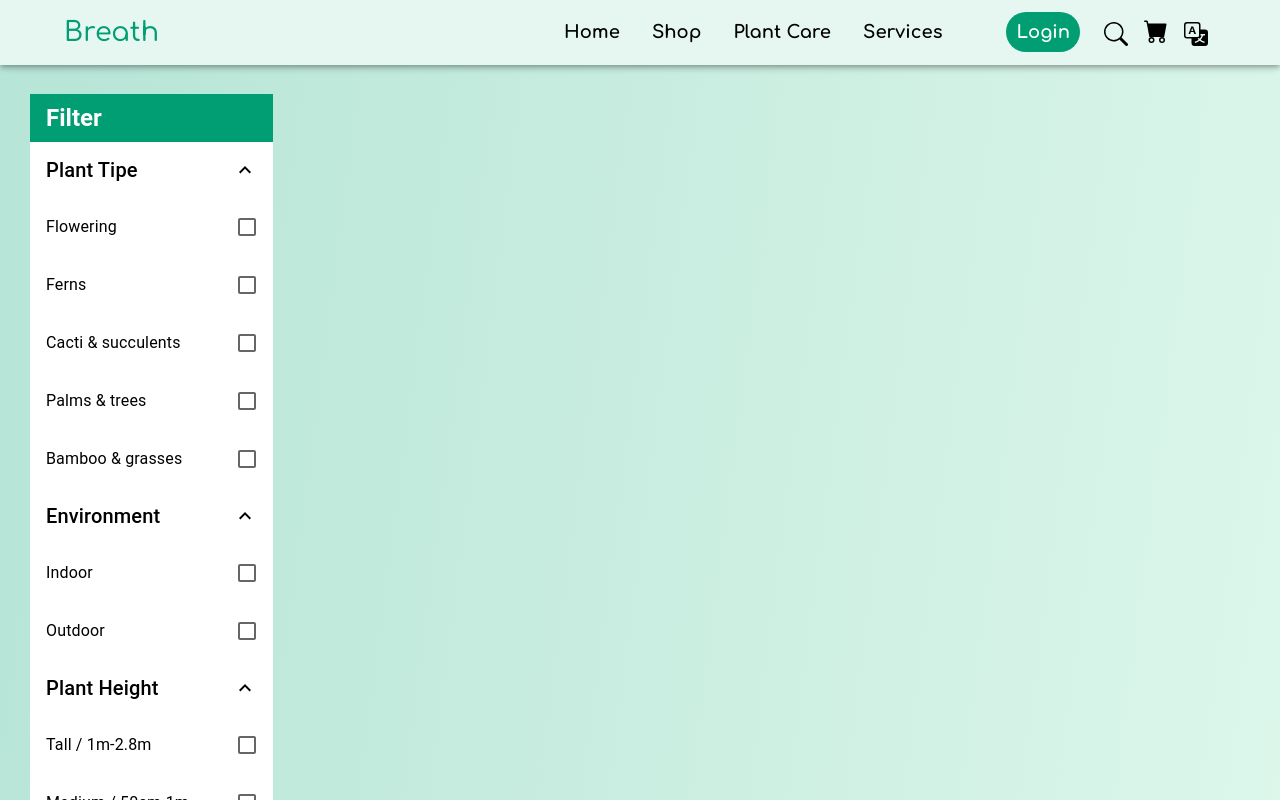
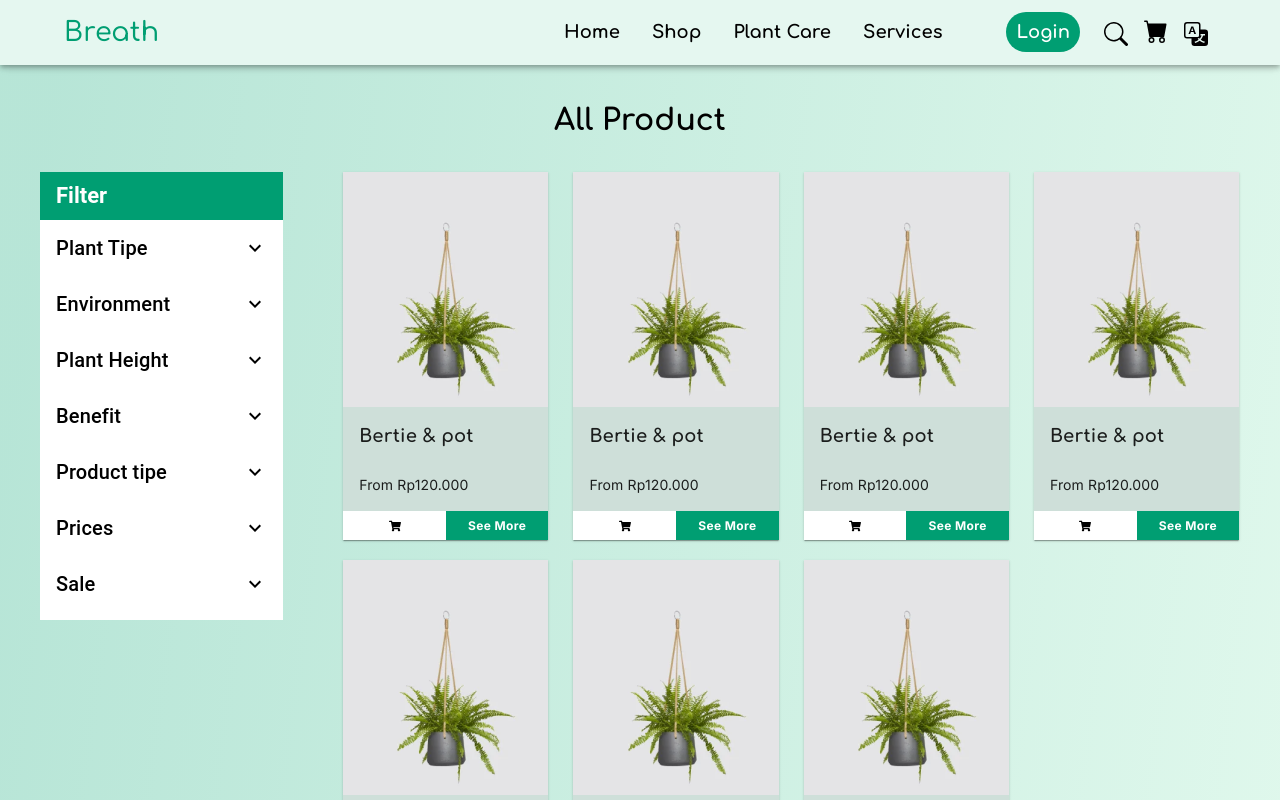
Before and after one commit to yar-24/plant-care-shop, a React (Create React App) app: page /shop in a window 1280 px wide. Shown: the top 800 px of the page. Built offline with nearby package versions, Linux system fonts and the light colour scheme.

Commit message:
Product & Detail Product

```diff
--- /dev/null
+++ b/src/components/DetailPlant.js
@@ -0,0 +1,83 @@
+import * as React from 'react';
+import List from '@mui/material/List';
+import ListItemButton from '@mui/material/ListItemButton';
+import ListItemText from '@mui/material/ListItemText';
+import Collapse from '@mui/material/Collapse';
+import ExpandLess from '@mui/icons-material/ExpandLess';
+import ExpandMore from '@mui/icons-material/ExpandMore';
+import { ListItem } from '@mui/material';
+
+export default function DetailPlant() {
+  const [open, setOpen] = React.useState(false);
+  const [open2, setOpen2] = React.useState(false);
+  const [open3, setOpen3] = React.useState(false);
+
+
+  const handleClick = () => {
+    setOpen(!open);
+  };
+  const handleClick2 = () => {
+    setOpen2(!open2);
+  };
+  const handleClick3 = () => {
+    setOpen3(!open3);
+  };
+
+  return (
+    <List
+      sx={{ width: '100%', maxWidth: 360, bgcolor: 'background.paper', display: 'contents' }}
+      component="nav"
+      aria-labelledby="nested-list-subheader"
+    >
+      <ListItem sx={{ width: '85%', margin: 'auto', display: 'block', marginBottom:'50px' }}>
+        <ListItemButton onClick={handleClick}>
+          <p className='title-detail'>Plant / Flower Like</p>
+          {open ? <ExpandLess /> : <ExpandMore />}
+        </ListItemButton>
+        <Collapse in={open} timeout="auto" unmountOnExit>
+          <List component="div" disablePadding>
+            <ListItemButton sx={{ pl: 4 }}>
+              <ListItemText>
+                <h3>Sun Flower Like</h3>
+                <p>Bunga matahari (Helianthus annuus L.) adalah tumbuhan semusim dari suku kenikir-kenikiran (Asteraceae) yang populer, baik sebagai
+                  tanaman hias maupun tanaman penghasil minyak. Bunga tumbuhan ini sangat khas: besar, biasanya berwarna kuning terang, dengan kepala
+                  bunga yang besar (diameter bisa mencapai 30 cm).</p>
+              </ListItemText>
+            </ListItemButton>
+          </List>
+        </Collapse>
+        <ListItemButton onClick={handleClick2}>
+          <p className='title-detail'>Quick Facts</p>
+          {open2 ? <ExpandLess /> : <ExpandMore />}
+        </ListItemButton>
+        <Collapse in={open2} timeout="auto" unmountOnExit>
+          <List component="div" disablePadding>
+            <ListItemButton sx={{ pl: 4 }}>
+              <ListItemText>
+                <h3>Quick facts Sun Flower</h3>
+                <p>1. Tidak Semua Bunga Matahari Berwarna Kuning</p>
+                <p>2. Terdapat Ribuan Bunga di Dalam Kepala Bunga Matahari</p>
+                <p>3. Biji Bunga Matahari Bermanfaat untuk Kesehatan</p>
+              </ListItemText>
+            </ListItemButton>
+          </List>
+        </Collapse>
+        <ListItemButton onClick={handleClick3}>
+          <p className='title-detail'>About Flower</p>
+          {open3 ? <ExpandLess /> : <ExpandMore />}
+        </ListItemButton>
+        <Collapse in={open3} timeout="auto" unmountOnExit>
+          <List component="div" disablePadding>
+            <ListItemButton sx={{ pl: 4 }}>
+              <ListItemText>
+                <h3>About Sun Flower</h3>
+                <p>Bunga matahari adalah tumbuhan semusim dari suku kenikir-kenikiran yang populer, baik sebagai tanaman hias maupun tanaman
+                  penghasil minyak. Bunga tumbuhan ini sangat khas: besar, biasanya berwarna kuning terang, dengan kepala bunga yang besar.</p>
+              </ListItemText>
+            </ListItemButton>
+          </List>
+        </Collapse>
+      </ListItem>
+    </List>
+  );
+}
--- a/src/components/Filter.js
+++ b/src/components/Filter.js
@@ -10,13 +10,13 @@ import { Checkbox, FormControlLabel, Typography } from "@mui/material";
 import styled from "styled-components";
 
 export default function Filter() {
-  const [open, setOpen] = React.useState(true);
-  const [open2, setOpen2] = React.useState(true);
-  const [open3, setOpen3] = React.useState(true);
-  const [open4, setOpen4] = React.useState(true);
-  const [open5, setOpen5] = React.useState(true);
-  const [open6, setOpen6] = React.useState(true);
-  const [open7, setOpen7] = React.useState(true);
+  const [open, setOpen] = React.useState(false);
+  const [open2, setOpen2] = React.useState(false);
+  const [open3, setOpen3] = React.useState(false);
+  const [open4, setOpen4] = React.useState(false);
+  const [open5, setOpen5] = React.useState(false);
+  const [open6, setOpen6] = React.useState(false);
+  const [open7, setOpen7] = React.useState(false);
 
   const handleClick = () => {
     setOpen(!open);
@@ -43,14 +43,24 @@ export default function Filter() {
   const Container = styled.div`
     width: 19%;
     background-color: #fff;
-    margin: 30px;
+    margin: 10px 30px 30px 40px;
     display: block;
+    height: fit-content;
+
+    @media (max-width: 1000px) {
+      width: 30%;
+    }
+    @media (max-width: 600px) {
+      width: 170px;
+      font-size: 20px;
+      margin: 10px;
+    }
   `;
 
   return (
     <Container>
       <List
-        sx={{ width: '100%', maxWidth: 300, bgcolor: "background.paper" }}
+        sx={{ width: '100%', maxWidth: 300, bgcolor: "background.paper", display:'block' }}
         aria-labelledby="nested-list-subheader"
         subheader={
           <ListSubheader
@@ -59,9 +69,10 @@ export default function Filter() {
             style={{
               backgroundColor: "#009E72",
               color: "white",
-              fontSize: "24px",
+              fontSize: "22px",
               fontWeight: 700,
               position: "sticky",
+
             }}
           >
             Filter
@@ -71,7 +82,7 @@ export default function Filter() {
         <ListItemButton onClick={handleClick}>
         <ListItemText
             primary={
-              <Typography variant="h6" component="h5">
+              <Typography variant="h6" component="h6">
                 Plant Tipe
               </Typography>
             }
--- /dev/null
+++ b/src/components/Product.js
@@ -0,0 +1,26 @@
+import React from "react";
+import CardItem from "./CardItem";
+import Filter from "./Filter";
+
+const Product = () => {
+
+    return (
+        <>
+            <h2 className="title-product">All Product</h2>
+            <div className="shop">
+                <Filter />
+                <div className="product">
+                    <CardItem />
+                    <CardItem />
+                    <CardItem />
+                    <CardItem />
+                    <CardItem />
+                    <CardItem />
+                    <CardItem />
+                </div>
+            </div>
+        </>
+
+    );
+};
+export default Product;
--- a/src/pages/Cart.js
+++ b/src/pages/Cart.js
@@ -1,12 +1,13 @@
-import { Container } from '@mui/material'
 import React from 'react'
 import CartList from '../components/CartList'
+import Footer from '../components/Footer'
 
 const Cart = () => {
   return (
-    <Container>
+    <>
       <CartList/>
-    </Container>
+      <Footer/>
+    </>
   )
 }
 
--- a/src/pages/DetailProduct.js
+++ b/src/pages/DetailProduct.js
@@ -1,9 +1,14 @@
 /* eslint-disable jsx-a11y/alt-text */
 import React from 'react'
+import DetailPlant from '../components/DetailPlant';
+import Footer from '../components/Footer';
+import BannerFreeOngkir from "../components/BannerFreeOngkir";
+import CardList from "../components/CardList";
 import { Photo, Photo1, Photo2, Photo3, Photo4 } from "../images/img";
 
 const DetailProduct = () => {
   return (
+    <>
     <div className='detail-product'>
         <div className='photos'>
           <img src={Photo}/>
@@ -11,9 +16,15 @@ const DetailProduct = () => {
           <img src={Photo2}/>
           <img src={Photo3}/>
           <img src={Photo4}/>
-
         </div>
     </div>
+
+    <DetailPlant/>
+    <BannerFreeOngkir/>
+    <CardList>You Might Like</CardList>
+
+    <Footer/>
+    </>
   )
 }
 
--- a/src/pages/Shop.js
+++ b/src/pages/Shop.js
@@ -1,11 +1,12 @@
 import React from 'react';
 import Filter from '../components/Filter';
 import Footer from '../components/Footer';
+import Product from '../components/Product';
 
 const Shop = () => {
   return (
     <>
-    <Filter/>
+    <Product/>
     <Footer/>
     </>
   )
--- a/src/styles/style.css
+++ b/src/styles/style.css
@@ -234,13 +234,60 @@ a {
   margin: 30px auto;
 }
 
+.title-detail{
+  font-size: 20px;
+  height: auto;
+  font-family: 'Comfortaa';
+  color: #009e72;
+  display: block;
+  margin: 0px;
+}
 
+.title-product{
+  font-size: 30px;
+  height: auto;
+  font-family: 'Comfortaa';
+  display: block;
+  margin: 40px 30px 25px 30px ;
+  text-align: center;
+}
+
+.product {
+  width: 70%;
+  margin: 10px 30px 30px 30px;
+  display: grid;
+  grid-template-columns: 1fr 1fr 1fr 1fr;
+  grid-column-gap: 25px;
+  grid-row-gap: 20px;
+  height: fit-content;
+}
+
+.shop{
+  display: flex;
+
+}
 
 /* RESPONSIF */
+
+@media screen and (max-width : 1250px) {
+  .product {
+    grid-template-columns: 1fr 1fr 1fr;
+    grid-column-gap: 25px;
+    grid-row-gap: 20px;
+  }
+}
 
 @media screen and (max-width : 1200px) {
   .plant-img {
     width: 300px;
+  }
+}
+
+@media screen and (max-width : 1000px) {
+  .product {
+    grid-template-columns: 1fr 1fr;
+    grid-column-gap: 25px;
+    grid-row-gap: 20px;
   }
 }
 
@@ -293,6 +340,12 @@ a {
     font-size: 25px;
   }
 
+  .product {
+    grid-template-columns: 1fr;
+    grid-column-gap: 25px;
+    grid-row-gap: 20px;
+    margin: 10px ;
+  }
 }
 
 .input-login input,
```
